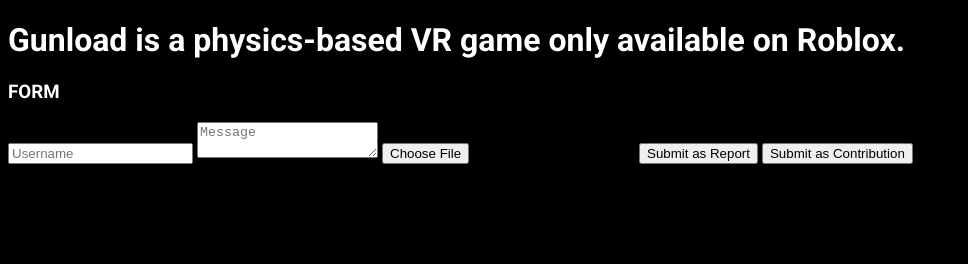
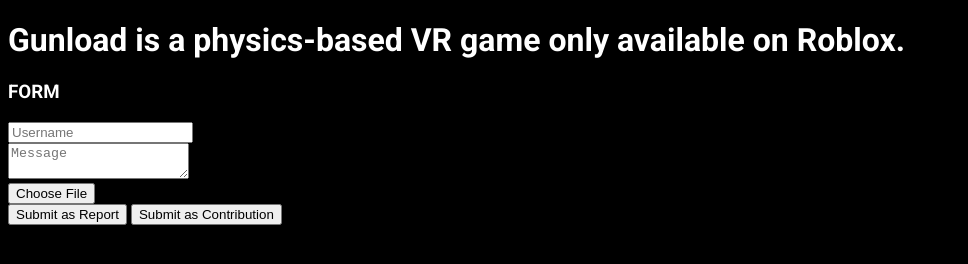
Before and after one commit to UnrealDevelops/Gunload, a plain HTML site: page index.html in a window 1280 px wide. Shown: the whole page, without its empty margins (0-968 px from the left). Drawn offline with Linux system fonts and the light colour scheme.

Commit message:
Update index.html

```diff
--- a/index.html
+++ b/index.html
@@ -17,6 +17,9 @@
     color: White;
     font-family: "Roboto";
    }
+   form {
+    margin
+   }
   </style>
 
  </head>
@@ -25,11 +28,15 @@
   <h1>Gunload is a physics-based VR game only available on Roblox.</h1>
 
   <h3>FORM</h3>
-  <input type="text" placeholder="Username">
-  <textarea id="Message" placeholder="Message"></textarea>
-  <input id="Upload" type="file">
-  <button>Submit as Report</button>
-  <button>Submit as Contribution</button>
+  <form>
+
+   <input type="text" placeholder="Username"> <br>
+   <textarea id="Message" placeholder="Message" resize=none></textarea> <br>
+   <input id="Upload" type="file"> <br>
+   <button>Submit as Report</button>
+   <button>Submit as Contribution</button>
+
+  </form>
 
  </body>
 </html>
```
